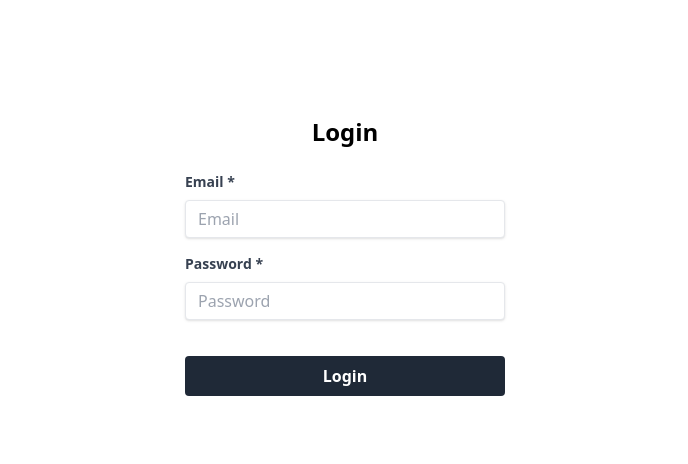
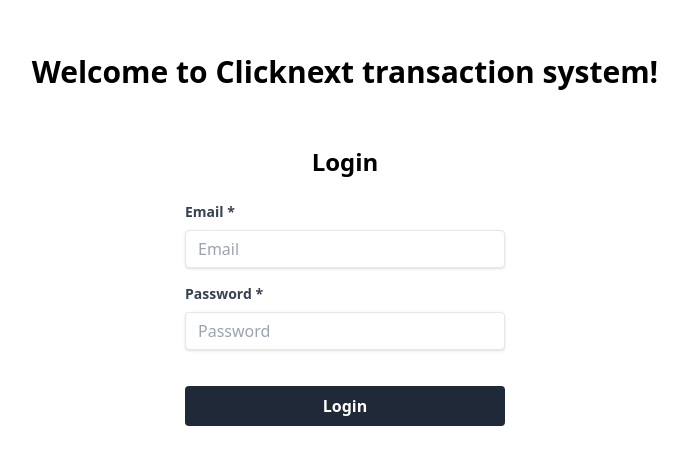
Before and after one commit to Yanatg/transaction-app, a Vue app: page / in a window 1280 px wide. Shown: the part 144-608 px from the top of the page, without its empty margins (295-983 px from the left). Built offline with nearby package versions, Linux system fonts and the light colour scheme.

Commit message:
add subject

```diff
--- a/src/components/LoginView.vue
+++ b/src/components/LoginView.vue
@@ -49,7 +49,8 @@ const validateEmail = (email) => {
 </script>
 
 <template>
-  <div class="flex items-center justify-center min-h-screen bg-white">
+  <div class="flex flex-col items-center justify-center min-h-screen bg-white">
+    <h1 class="text-3xl font-bold mb-6 text-center">Welcome to Clicknext transaction system!</h1>
     <div class="p-8 rounded w-full max-w-sm">
       <h2 class="text-2xl font-bold mb-6 text-center">Login</h2>
       <form @submit.prevent="handleLogin">
```
